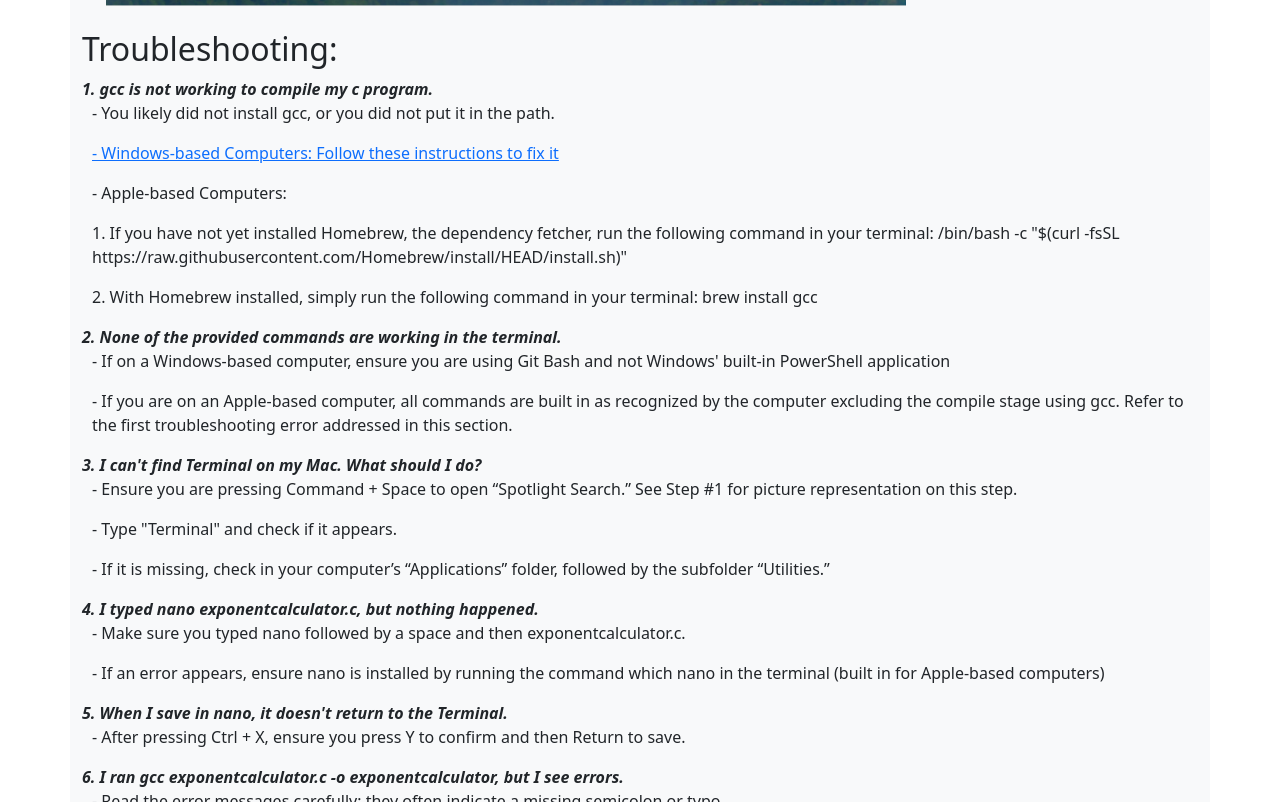
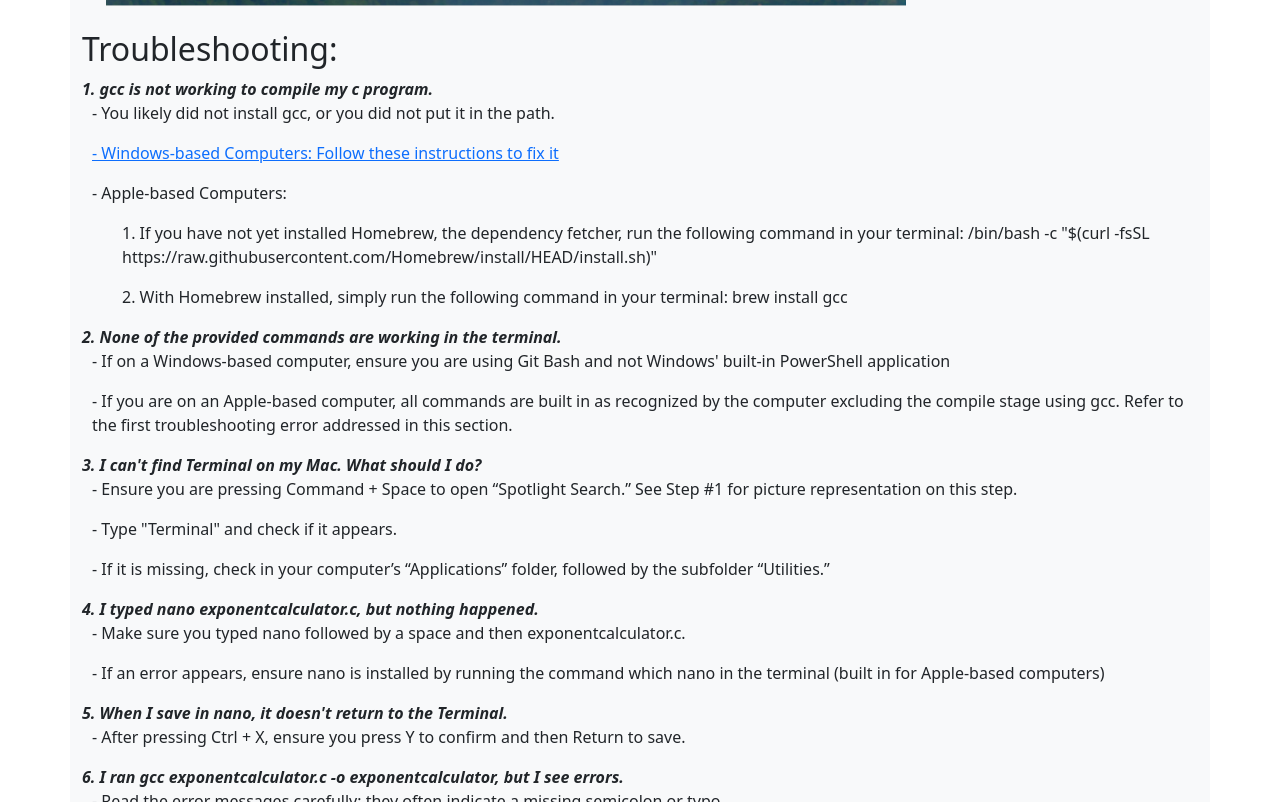
Before and after one commit to Alecyorgesen/wrtg316_instructions, a React (Vite) app: page / in a window 1280 px wide. Shown: the part 11198-12000 px from the top of the page. Built offline with nearby package versions, Linux system fonts and the light colour scheme.

Commit message:
added class name for CSS

```diff
--- a/src/components/troubleshooting.jsx
+++ b/src/components/troubleshooting.jsx
@@ -17,12 +17,12 @@ export default function Troubleshooting() {
           </a>
         </p>
         <p>- Apple-based Computers:</p>
-        <p>
+        <p className="substep">
           1. If you have not yet installed Homebrew, the dependency fetcher, run
           the following command in your terminal: /bin/bash -c "$(curl -fsSL
           https://raw.githubusercontent.com/Homebrew/install/HEAD/install.sh)"
         </p>
-        <p>
+        <p className="substep">
           2. With Homebrew installed, simply run the following command in your
           terminal: brew install gcc
         </p>
```
